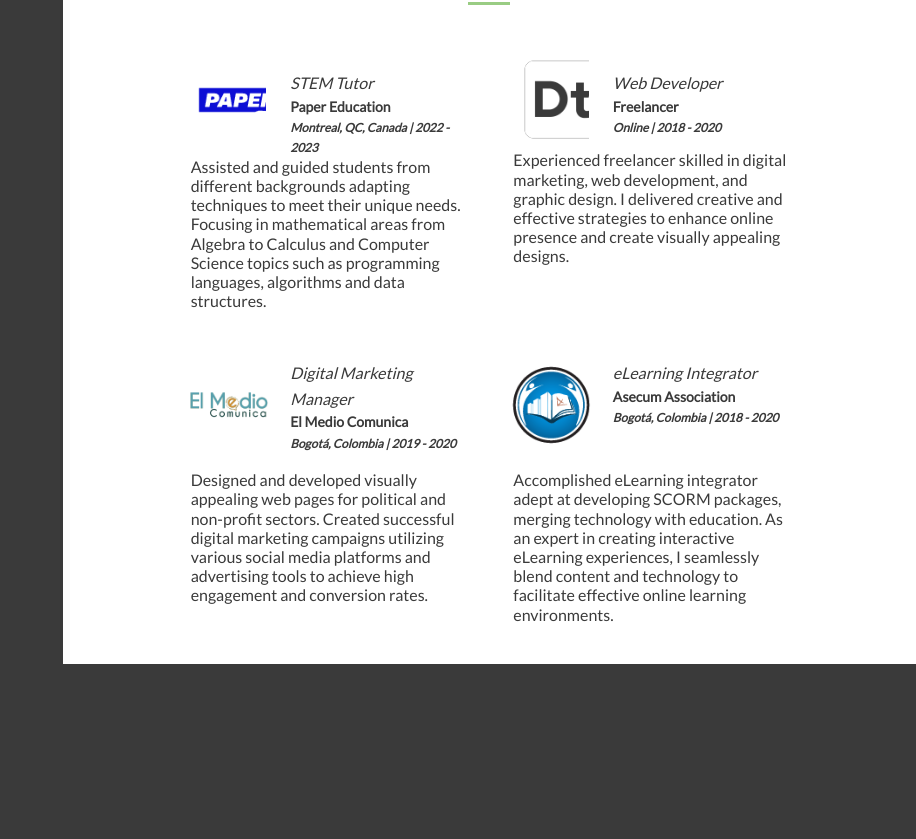
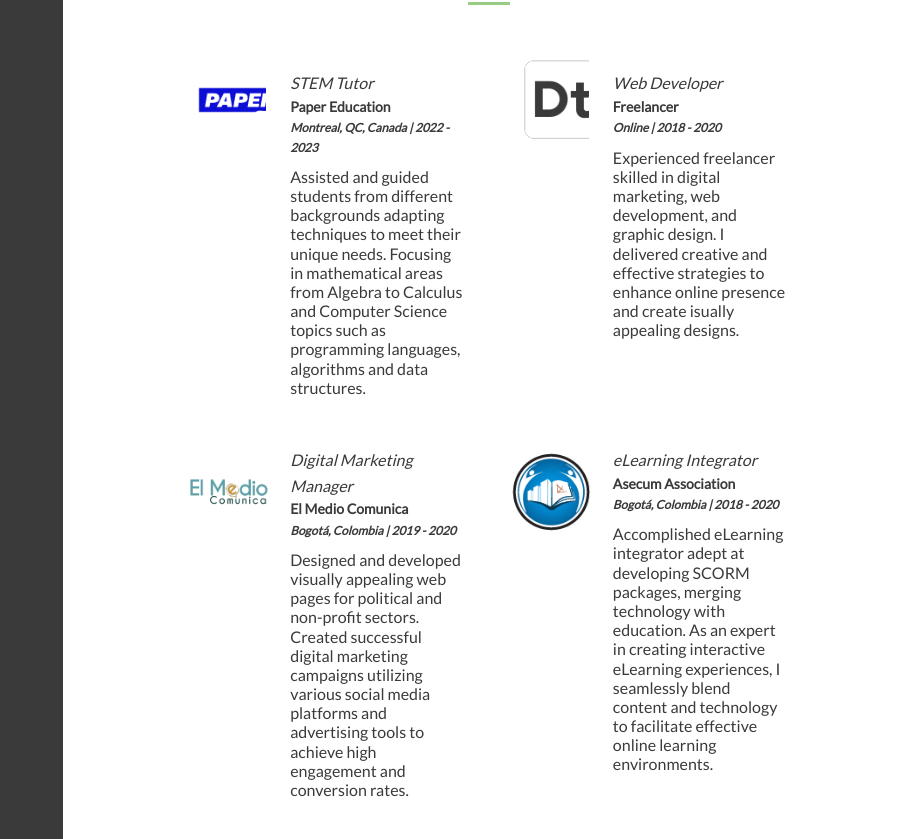
Before and after one commit to davidgtriana/portfolio, a plain HTML site: page index.html in a window 1280 px wide. Shown: the part 2300-3139 px from the top of the page, without its empty margins (364-1280 px from the left). Before the commit the page ends 2964 px from the top, so only its background shows below. Drawn offline with nearby package versions, Linux system fonts and the light colour scheme.

Commit message:
Experience correction

```diff
--- a/content_options/career.html
+++ b/content_options/career.html
@@ -211,11 +211,14 @@
                                 <h6><div class="position">STEM Tutor</div></h6>
                                 <h6><div class="company">Paper Education</div></h6>
                                 <h6><div class="location-time">Montreal, QC, Canada | 2022 - 2023</div></h6>
+                                <div class="description">
+                                    Assisted and guided students from different backgrounds adapting techniques to meet their
+                                    unique needs. Focusing in mathematical areas from Algebra to Calculus and Computer Science
+                                    topics such as programming languages, algorithms and data structures.
+                                </div>
                             </div>
                         </div>
-                        <div class="description">
-                            Assisted and guided students from different backgrounds adapting techniques to meet their unique needs. Focusing in mathematical areas from Algebra to Calculus and Computer Science topics such as programming languages, algorithms and data structures.
-                        </div>
+
                     </div>
                 </div>
                 <div class="col-lg-6 col-12">
@@ -228,10 +231,12 @@
                                 <h6><div class="position">Web Developer</div></h6>
                                 <h6><div class="company">Freelancer</div></h6>
                                 <h6><div class="location-time">Online | 2018 - 2020</div></h6>
+                                <div class="description">
+                                    Experienced freelancer skilled in digital marketing, web development, and graphic design.
+                                    I delivered creative and effective strategies to enhance online presence and create
+                                    isually appealing designs.
+                                </div>
                             </div>
-                        </div>
-                        <div class="description">
-                            Experienced freelancer skilled in digital marketing, web development, and graphic design. I delivered creative and effective strategies to enhance online presence and create visually appealing designs.
                         </div>
                     </div>
                 </div>
@@ -248,11 +253,12 @@
                                 <h6><div class="position">Digital Marketing Manager</div></h6>
                                 <h6><div class="company">El Medio Comunica</div></h6>
                                 <h6><div class="location-time">Bogotá, Colombia | 2019 - 2020</div></h6>
+                                <div class="description">
+                                    Designed and developed visually appealing web pages for political and non-profit sectors.
+                                    Created successful digital marketing campaigns utilizing various social media platforms
+                                    and advertising tools to achieve high engagement and conversion rates.
+                                </div>
                             </div>
-                        </div>
-                        <div class="description">
-                            Designed and developed visually appealing web pages for political and non-profit sectors. Created successful digital marketing
-                            campaigns utilizing various social media platforms and advertising tools to achieve high engagement and conversion rates.
                         </div>
                     </div>
                 </div>
@@ -266,10 +272,10 @@
                                 <h6><div class="position">eLearning Integrator</div></h6>
                                 <h6><div class="company">Asecum Association</div></h6>
                                 <h6><div class="location-time">Bogotá, Colombia | 2018 - 2020</div></h6>
+                                <div class="description">
+                                    Accomplished eLearning integrator adept at developing SCORM packages, merging technology with education. As an expert in creating interactive eLearning experiences, I seamlessly blend content and technology to facilitate effective online learning environments.
+                                </div>
                             </div>
-                        </div>
-                        <div class="description">
-                            Accomplished eLearning integrator adept at developing SCORM packages, merging technology with education. As an expert in creating interactive eLearning experiences, I seamlessly blend content and technology to facilitate effective online learning environments.
                         </div>
                     </div>
                 </div>
--- a/js/main.js
+++ b/js/main.js
@@ -24,4 +24,4 @@ window.onload = function () {
 
 };
 
-setTimeout(() => document.getElementById("end_page").scrollIntoView(), 500);
+//setTimeout(() => document.getElementById("end_page").scrollIntoView(), 500);
--- a/style.scss
+++ b/style.scss
@@ -626,11 +626,14 @@ h6 {
                     font-size: 16px;
                     line-height: 1.2;
                     font-weight: regular;
+                    padding-top: 10px;
                 }
                 @media screen and (max-width: $screen-size-lg) {
-                    .position, .company, .location-time{ text-align: center;}
+                    .position, .company, .location-time{text-align: center;}
                     .experience_paper, .experience_elmedio, .experience_davidtriana, .experience_asecum{
                         background-position: center;
+                        min-height: 200px;
+                        margin-top: 30px;
                     }
                 }
             }
```
Also changed, not shown: style.css, 1 other file.
